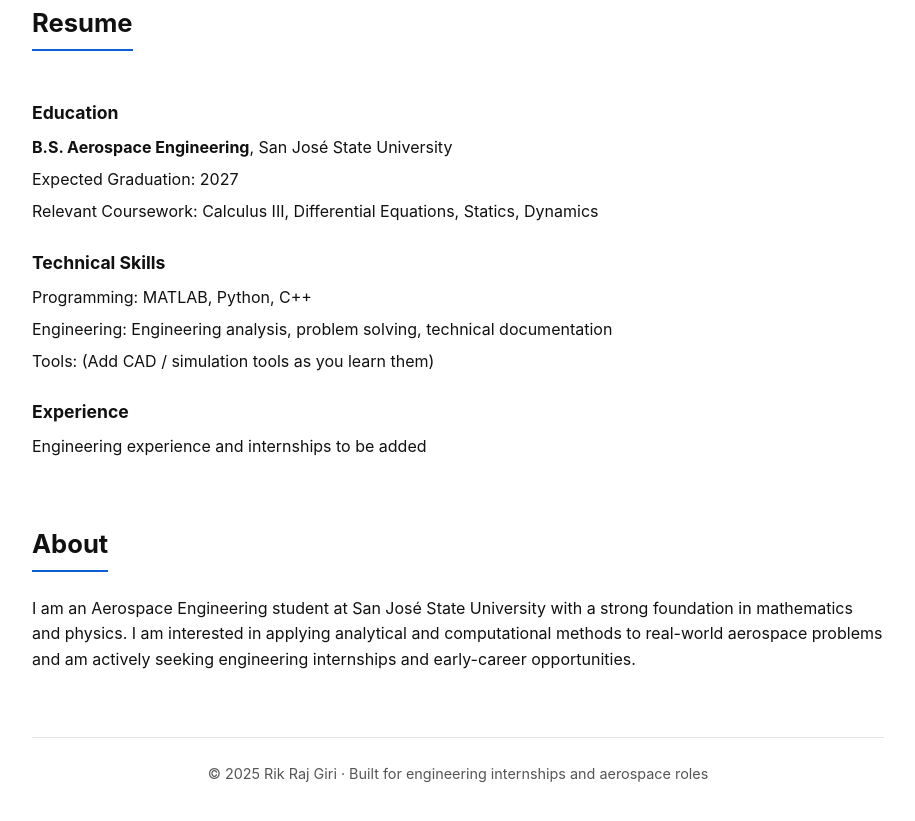
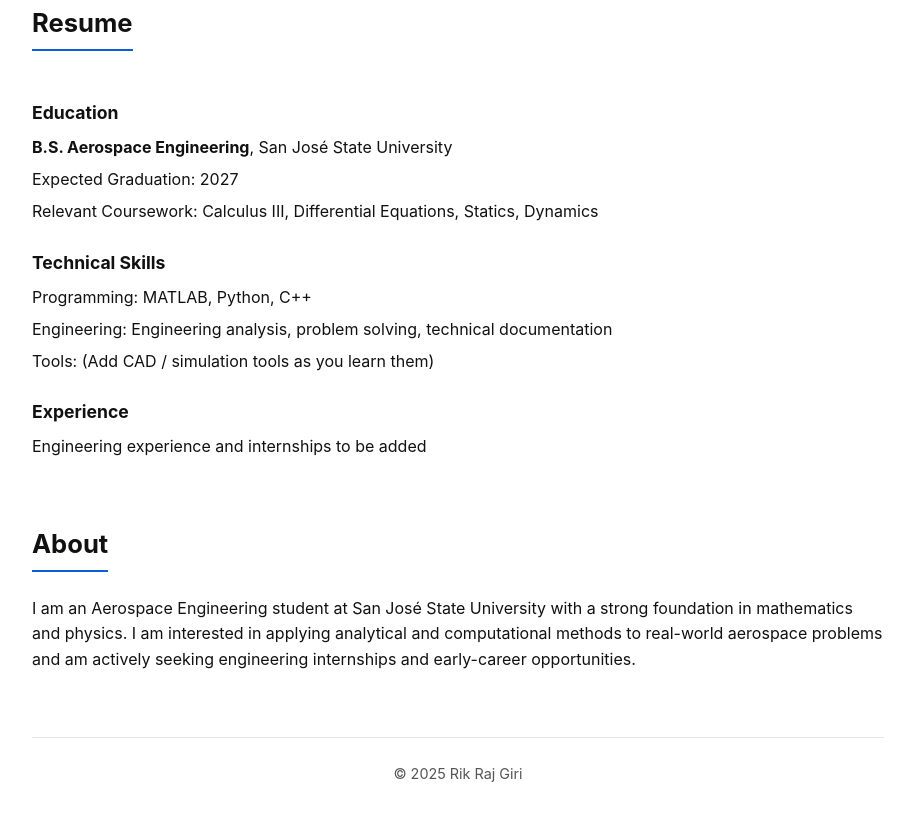
Before and after one commit to rikrajgiri/rikrajgiri.github.io, a plain HTML site: page index.html in a window 1280 px wide. Shown: the part 681-1502 px from the top of the page, without its empty margins (182-1097 px from the left). Drawn offline with Linux system fonts and the light colour scheme.

Commit message:
Update index.html

```diff
--- a/index.html
+++ b/index.html
@@ -172,7 +172,7 @@
     </section>
 
     <footer>
-      <p>© 2025 Rik Raj Giri · Built for engineering internships and aerospace roles</p>
+      <p>© 2025 Rik Raj Giri</p>
     </footer>
   </div>
 </body>
```
